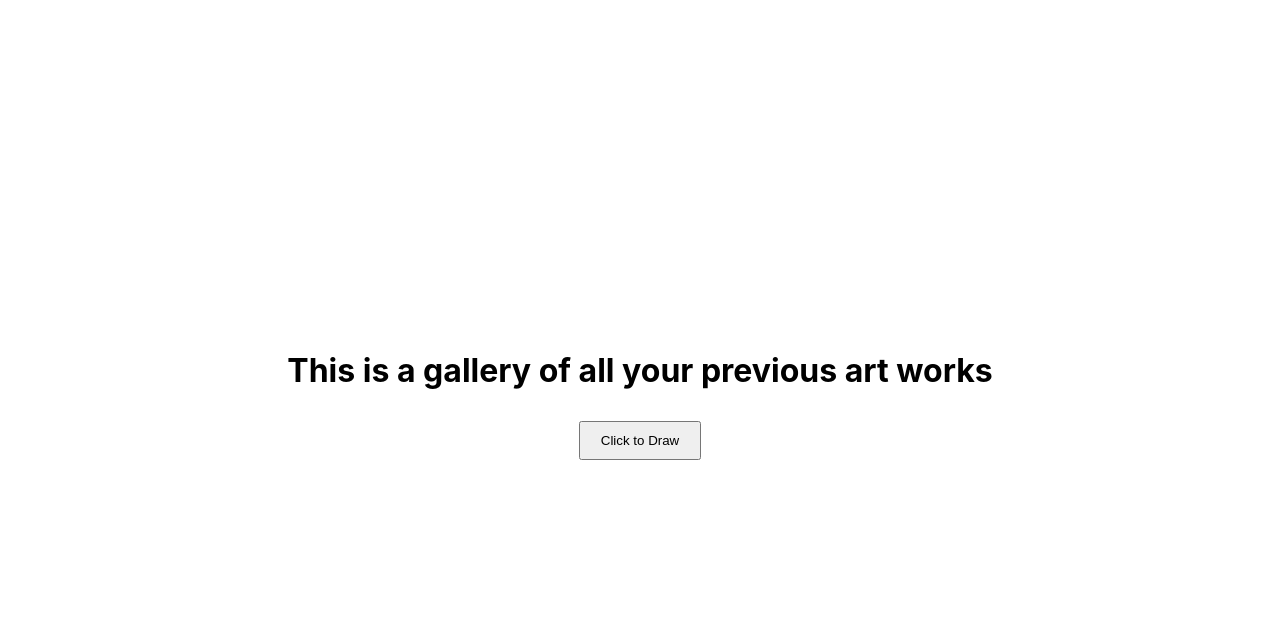
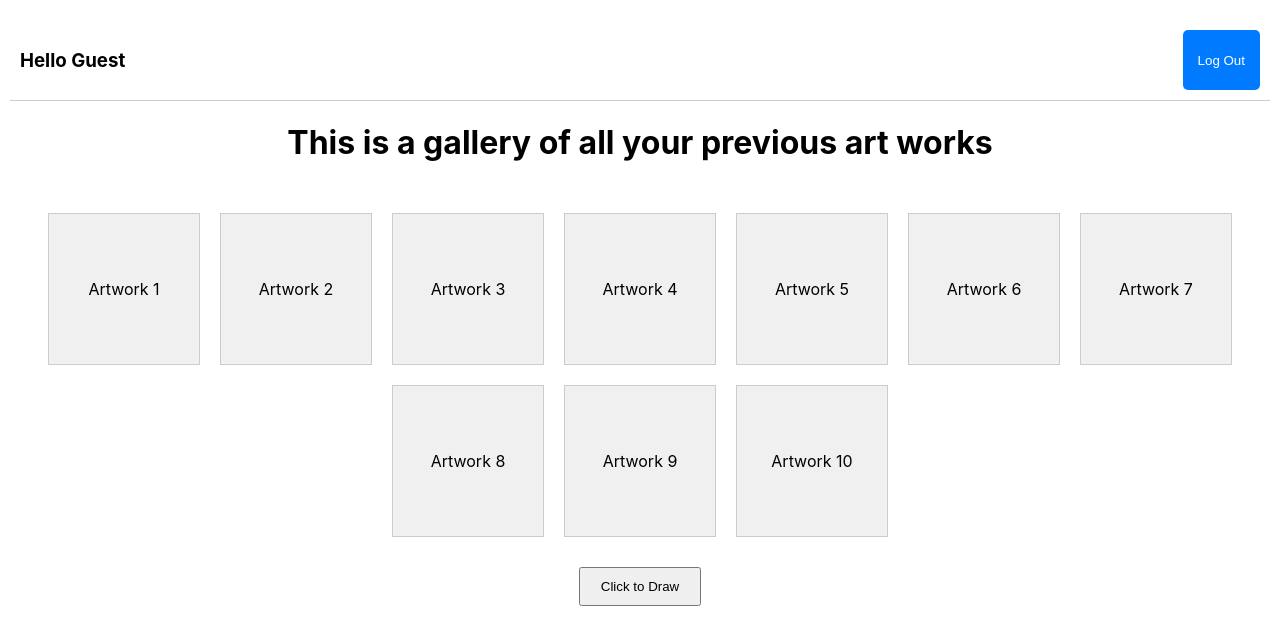
Before and after one commit to RioSamson/Digital-Wall, a React (Create React App) app in the folder app/: page /gallery in a window 1280 px wide. Shown: the top 644 px of the page. Built offline with nearby package versions, Linux system fonts and the light colour scheme; no server answers.

Commit message:
set up fire base auth

```diff
--- a/app/package.json
+++ b/app/package.json
@@ -6,6 +6,7 @@
     "@testing-library/jest-dom": "^5.17.0",
     "@testing-library/react": "^13.4.0",
     "@testing-library/user-event": "^13.5.0",
+    "firebase": "^10.12.2",
     "react": "^18.3.1",
     "react-dom": "^18.3.1",
     "react-router-dom": "^6.23.1",
--- /dev/null
+++ b/app/src/contexts/authContext/index.jsx
@@ -0,0 +1,45 @@
+import React,{ useContext, useEffect, useState } from "react";
+import { auth } from "../../firebase/firebase";
+import { onAuthStateChanged } from "firebase/auth";
+
+const AuthContext = React.createContext();
+
+export function useAuth(){
+    return useContext(AuthContext);
+}
+
+export  function AuthProvider ({ children }){
+    const [currentUser, setCurrentUser]  = useState(null);
+    const [userLoggedIn, setUserLoggedIn]  = useState(false);
+    const [loading, setLoading]  = useState(true);
+    // const [isEmailUser, setIsEmailUser] = useState(false);
+
+    useEffect(()=>{
+        const unsubscribe = onAuthStateChanged(auth ,initializeUser);
+        return unsubscribe;
+    },[])
+
+    async function initializeUser(user){
+        if (user){
+            setCurrentUser({ ...user });
+            setUserLoggedIn(true);
+        } else {
+            setCurrentUser(null);
+            setUserLoggedIn(false);
+        }
+        setLoading(false);
+    }
+
+    const value = {
+        currentUser,
+        userLoggedIn,
+        loading,
+        setCurrentUser
+    }
+
+    return(
+        <AuthContext.Provider value={value}>
+            {!loading && children}
+        </AuthContext.Provider>
+    );
+}
--- /dev/null
+++ b/app/src/firebase/auth.js
@@ -0,0 +1,14 @@
+import { auth } from "./firebase";
+import {createUserWithEmailAndPassword, signInWithEmailAndPassword, signInWithPhoneNumber} from "firebase/auth";
+
+export const doCreateUserWithEmailAndPassword = async (email, password) =>{
+    return createUserWithEmailAndPassword(auth,email,password);
+}
+
+export const doSignInWithEmailAndPassword = (email, password) =>{
+    return signInWithEmailAndPassword(auth,email,password);
+}
+
+export const doSignOut = ()=>{
+    return auth.signOut();
+}
--- /dev/null
+++ b/app/src/firebase/firebase.js
@@ -0,0 +1,19 @@
+// Import the functions you need from the SDKs you need
+import { initializeApp } from "firebase/app";
+import {getAuth} from "firebase/auth"
+
+// Your web app's Firebase configuration
+const firebaseConfig = {
+  apiKey: "AIzaSyBRBYbrVkLy5MYAcEVsuQzGWGHI75gsIh8",
+  authDomain: "digitalwall-cdm.firebaseapp.com",
+  projectId: "digitalwall-cdm",
+  storageBucket: "digitalwall-cdm.appspot.com",
+  messagingSenderId: "52043952974",
+  appId: "1:52043952974:web:1753a91f250426b74b241f"
+};
+
+// Initialize Firebase
+const app = initializeApp(firebaseConfig);
+const auth = getAuth(app)
+
+export {app, auth};
--- a/app/src/index.js
+++ b/app/src/index.js
@@ -3,41 +3,28 @@ import ReactDOM from 'react-dom/client';
 import './index.css';
 import App from './App';
 import reportWebVitals from './reportWebVitals';
-import {createBrowserRouter, RouterProvider, Route,} from "react-router-dom";
+import { BrowserRouter, Routes, Route } from 'react-router-dom';
 import LoginPage from './pages/LoginPage';
 import DrawingPage from './pages/DrawingPage';
 import ReviewPage from './pages/ReviewPage';
 import GalleryPage from './pages/GalleryPage';
-
-const router = createBrowserRouter([
-  {
-    path:"/",
-    element: <App/>,
-  },
-  {
-    path:"login",
-    element: <LoginPage/>,
-  },
-  {
-    path:"drawing",
-    element: <DrawingPage/>,
-  },
-  {
-    path:"review",
-    element: <ReviewPage/>,
-  },
-  {
-    path:"gallery",
-    element: <GalleryPage/>,
-  },
-  ]);
+import { AuthProvider } from './contexts/authContext'; // Ensure this path is correct
 
 const root = ReactDOM.createRoot(document.getElementById('root'));
 root.render(
-     <RouterProvider router={router}/>
-    // <React.StrictMode>
-    // <App />
-    // </React.StrictMode>
+  <React.StrictMode>
+    <AuthProvider>
+      <BrowserRouter>
+        <Routes>
+          <Route path="/" element={<App />} />
+          <Route path="login" element={<LoginPage />} />
+          <Route path="drawing" element={<DrawingPage />} />
+          <Route path="review" element={<ReviewPage />} />
+          <Route path="gallery" element={<GalleryPage />} />
+        </Routes>
+      </BrowserRouter>
+    </AuthProvider>
+  </React.StrictMode>
 );
 
 // If you want to start measuring performance in your app, pass a function
--- a/app/src/pages/GalleryPage.js
+++ b/app/src/pages/GalleryPage.js
@@ -1,24 +1,62 @@
-import React, { useState } from 'react';
+import React from 'react';
 import { useNavigate } from 'react-router-dom';
-
+import { useAuth } from '../contexts/authContext';
+import { auth } from '../firebase/firebase';
 
 function GalleryPage() {
   const navigate = useNavigate();
+  const { currentUser } = useAuth();
 
   const handleDraw = () => {
     navigate('/drawing');
   };
+
+  const handleLogout = async () => {
+    try {
+      await auth.signOut();
+      navigate('/drawing');
+    } catch (error) {
+      console.error('Error logging out:', error);
+    }
+  };
+
   return (
-    <div style={{ display: 'flex', flexDirection: 'column', alignItems: 'center', justifyContent: 'center', height: '100vh' }}>
+    <div style={{ display: 'flex', flexDirection: 'column', alignItems: 'center', padding: '20px' }}>
+      <div style={{ width: '100%', display: 'flex', justifyContent: 'space-between', padding: '10px', borderBottom: '1px solid #ccc' }}>
+        <h3>Hello {currentUser ? currentUser.email : 'Guest'}</h3>
+        <button
+          onClick={handleLogout}
+          style={{
+            padding: '5px 15px',
+            borderRadius: '5px',
+            backgroundColor: '#007BFF',
+            color: '#fff',
+            border: 'none',
+            cursor: 'pointer',
+            transition: 'background-color 0.3s ease'
+          }}
+          onMouseOver={(e) => e.target.style.backgroundColor = '#0056b3'}
+          onMouseOut={(e) => e.target.style.backgroundColor = '#007BFF'}
+        >
+          Log Out
+        </button>
+      </div>
       <h1>This is a gallery of all your previous art works</h1>
+      <div style={{ display: 'flex', flexWrap: 'wrap', justifyContent: 'center', marginTop: '20px' }}>
+        {[...Array(10)].map((_, index) => (
+          <div key={index} style={{ width: '150px', height: '150px', backgroundColor: '#f0f0f0', margin: '10px', display: 'flex', alignItems: 'center', justifyContent: 'center', border: '1px solid #ccc' }}>
+            <p>Artwork {index + 1}</p>
+          </div>
+        ))}
+      </div>
       <button
         onClick={handleDraw}
-        style={{ margin: '10px', padding: '10px 20px' }}
+        style={{ marginTop: '20px', padding: '10px 20px' }}
       >
         Click to Draw
       </button>
     </div>
-  )
+  );
 }
 
-export default GalleryPage
+export default GalleryPage;
--- a/app/src/pages/LoginPage.js
+++ b/app/src/pages/LoginPage.js
@@ -1,13 +1,42 @@
 import React, { useState } from 'react';
 import { useNavigate } from 'react-router-dom';
-
+import { doSignInWithEmailAndPassword, doCreateUserWithEmailAndPassword } from '../firebase/auth';
+import { useAuth } from '../contexts/authContext';
 
 export default function LoginPage() {
+  const { userLoggedIn } = useAuth();
   const [email, setEmail] = useState('');
+  const [password, setPassword] = useState('');
+  const [isSigningIn, setIsSigningIn] = useState(false);
+  const [errorMessage, setErrorMessage] = useState('');
   const navigate = useNavigate();
 
-  const handleLogin = () => {
-    navigate('/gallery');
+  const handleLogin = async () => {
+    if (!isSigningIn) {
+      setIsSigningIn(true);
+      try {
+        await doSignInWithEmailAndPassword(email, password);
+        navigate('/gallery');
+      } catch (error) {
+        setErrorMessage(error.message);
+      } finally {
+        setIsSigningIn(false);
+      }
+    }
+  };
+
+  const handleSignup = async () => {
+    if (!isSigningIn) {
+      setIsSigningIn(true);
+      try {
+        await doCreateUserWithEmailAndPassword(email, password);
+        navigate('/gallery');
+      } catch (error) {
+        setErrorMessage(error.message);
+      } finally {
+        setIsSigningIn(false);
+      }
+    }
   };
 
   return (
@@ -20,11 +49,31 @@ export default function LoginPage() {
         onChange={(e) => setEmail(e.target.value)}
         style={{ margin: '10px', padding: '10px', width: '300px' }}
       />
+      <input
+        type="password"
+        placeholder="Enter your password"
+        value={password}
+        onChange={(e) => setPassword(e.target.value)}
+        style={{ margin: '10px', padding: '10px', width: '300px' }}
+      />
+      {errorMessage && (
+        <div style={{ color: 'red', margin: '10px' }}>
+          {errorMessage}
+        </div>
+      )}
       <button
         onClick={handleLogin}
         style={{ margin: '10px', padding: '10px 20px' }}
+        disabled={isSigningIn}
       >
         Login
+      </button>
+      <button
+        onClick={handleSignup}
+        style={{ margin: '10px', padding: '10px 20px' }}
+        disabled={isSigningIn}
+      >
+        Sign Up
       </button>
     </div>
   );
```
Also changed, not shown: 1 other file (tests, documents, lock files or other folders).
